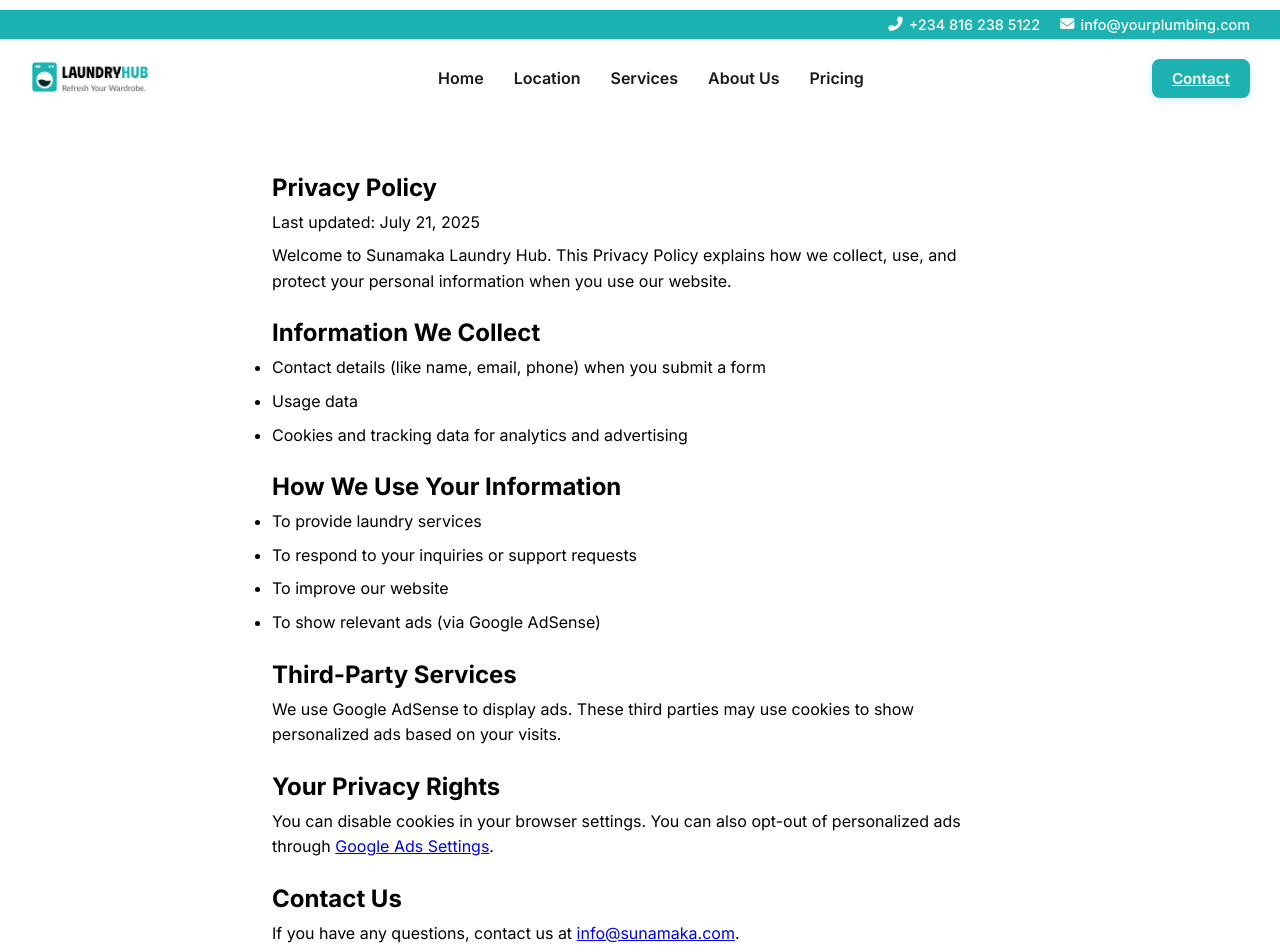
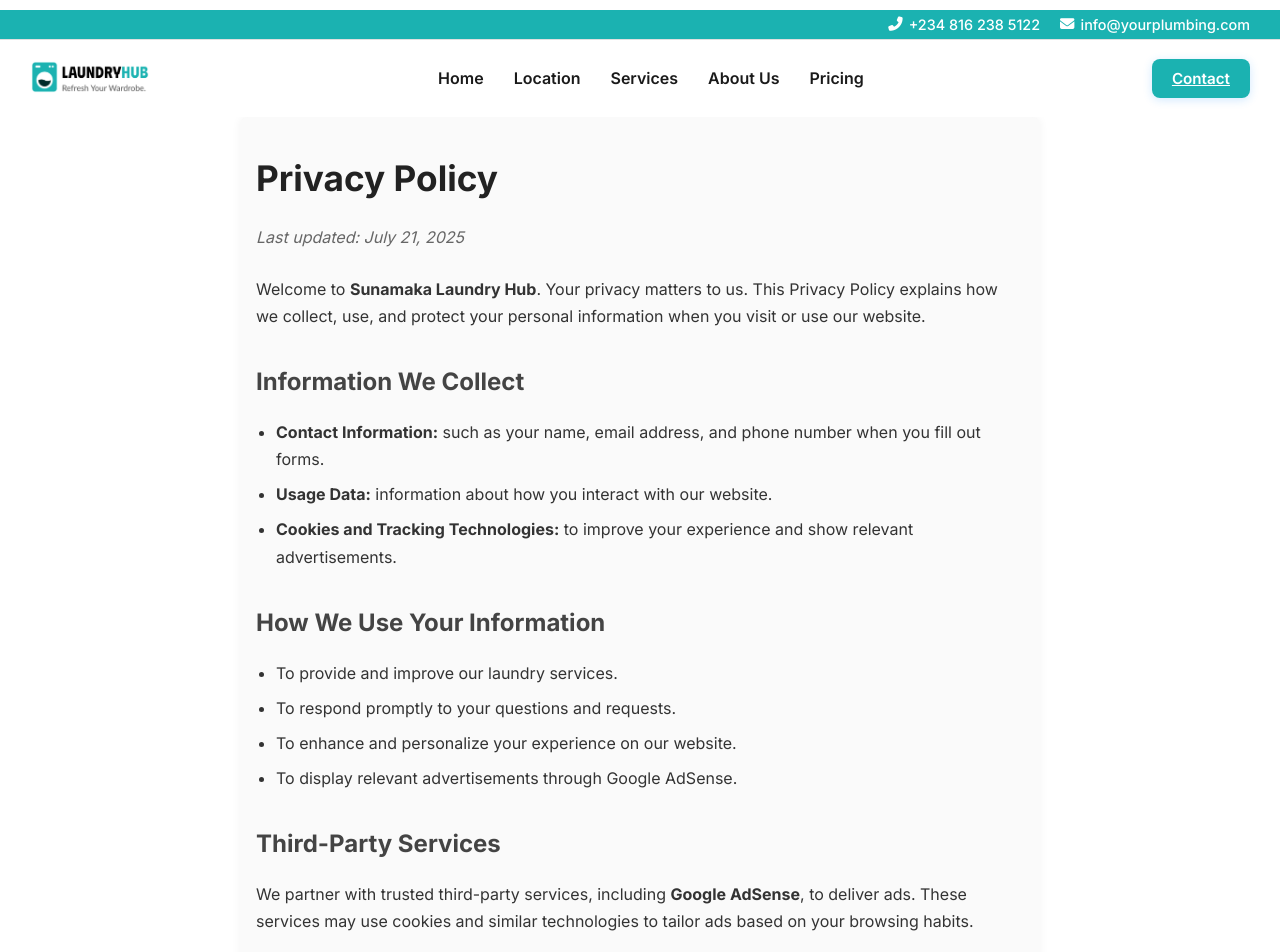
Before and after one commit to hamee264/Laundryhub, a Vue app: page /privacy in a window 1280 px wide. Shown: the top 952 px of the page. Built offline with nearby package versions, Linux system fonts and the light colour scheme.

Commit message:
updating adscence2

```diff
--- a/index.html
+++ b/index.html
@@ -4,7 +4,9 @@
     <meta charset="UTF-8" />
     <link rel="icon" type="image/svg+xml" href="/src/assets/Logo.png" />
     <meta name="viewport" content="width=device-width, initial-scale=1.0" />
-
+    <meta name="description" content="Sunamaka Laundry Hub offers fast, affordable laundry and dry cleaning services in Nigeria. Quality you can trust." />
+    <meta name="keywords" content="laundry, dry cleaning, Nigeria, Sunamaka Laundry Hub, fast service, affordable prices" />
+    <meta name="author" content="Sunamaka Laundry Hub" />
     <!-- Google AdSense Script -->
     <script async src="https://pagead2.googlesyndication.com/pagead/js/adsbygoogle.js?client=ca-pub-5327906141231735"
       crossorigin="anonymous"></script>
--- a/src/views/Privacy.vue
+++ b/src/views/Privacy.vue
@@ -3,50 +3,94 @@
   <section class="privacy-policy">
     <div class="container">
       <h1>Privacy Policy</h1>
-      <p>Last updated: July 21, 2025</p>
+      <p class="updated-date">Last updated: July 21, 2025</p>
 
       <p>
-        Welcome to Sunamaka Laundry Hub. This Privacy Policy explains how we collect, use, and protect your personal information when you use our website.
+        Welcome to <strong>Sunamaka Laundry Hub</strong>. Your privacy matters to us. This Privacy Policy explains how we collect, use, and protect your personal information when you visit or use our website.
       </p>
 
       <h2>Information We Collect</h2>
       <ul>
-        <li>Contact details (like name, email, phone) when you submit a form</li>
-        <li>Usage data</li>
-        <li>Cookies and tracking data for analytics and advertising</li>
+        <li><strong>Contact Information:</strong> such as your name, email address, and phone number when you fill out forms.</li>
+        <li><strong>Usage Data:</strong> information about how you interact with our website.</li>
+        <li><strong>Cookies and Tracking Technologies:</strong> to improve your experience and show relevant advertisements.</li>
       </ul>
 
       <h2>How We Use Your Information</h2>
       <ul>
-        <li>To provide laundry services</li>
-        <li>To respond to your inquiries or support requests</li>
-        <li>To improve our website</li>
-        <li>To show relevant ads (via Google AdSense)</li>
+        <li>To provide and improve our laundry services.</li>
+        <li>To respond promptly to your questions and requests.</li>
+        <li>To enhance and personalize your experience on our website.</li>
+        <li>To display relevant advertisements through Google AdSense.</li>
       </ul>
 
       <h2>Third-Party Services</h2>
-      <p>We use Google AdSense to display ads. These third parties may use cookies to show personalized ads based on your visits.</p>
+      <p>
+        We partner with trusted third-party services, including <strong>Google AdSense</strong>, to deliver ads. These services may use cookies and similar technologies to tailor ads based on your browsing habits.
+      </p>
 
-      <h2>Your Privacy Rights</h2>
-      <p>You can disable cookies in your browser settings. You can also opt-out of personalized ads through <a href="https://www.google.com/settings/ads" target="_blank">Google Ads Settings</a>.</p>
+      <h2>Your Privacy Choices</h2>
+      <p>
+        You can control cookie settings through your browser at any time. To opt out of personalized ads, visit <a href="https://www.google.com/settings/ads" target="_blank" rel="noopener">Google Ads Settings</a>.
+      </p>
 
       <h2>Contact Us</h2>
-      <p>If you have any questions, contact us at <a href="mailto:info@sunamaka.com">info@sunamaka.com</a>.</p>
+      <p>
+        If you have any questions or concerns about this Privacy Policy, please reach out to us at <a href="mailto:info@sunamaka.com">info@sunamaka.com</a>. We're here to help!
+      </p>
     </div>
   </section>
 </template>
 
 <style scoped>
 .privacy-policy {
-  padding: 2rem;
+  padding: 2rem 1rem;
   max-width: 800px;
   margin: 0 auto;
+  font-size: 1rem;
+  color: #333;
+  line-height: 1.7;
+  background-color: #fafafa;
+  border-radius: 8px;
+  box-shadow: 0 0 10px rgba(0, 0, 0, 0.05);
 }
-.privacy-policy h1, h2 {
-  margin-top: 1.5rem;
+
+.updated-date {
+  font-style: italic;
+  color: #666;
+  margin-bottom: 1.5rem;
 }
-.privacy-policy p, li {
+
+.privacy-policy h1 {
+  font-size: 2.2rem;
+  font-weight: 700;
+  margin-bottom: 1rem;
+  color: #222;
+}
+
+.privacy-policy h2 {
+  font-size: 1.5rem;
+  margin-top: 2rem;
+  margin-bottom: 1rem;
+  color: #444;
+}
+
+.privacy-policy p, .privacy-policy li {
   margin-top: 0.5rem;
-  line-height: 1.6;
+  font-weight: 400;
+}
+
+.privacy-policy ul {
+  list-style-type: disc;
+  margin-left: 1.25rem;
+}
+
+a {
+  color: #007BFF;
+  text-decoration: none;
+}
+
+a:hover {
+  text-decoration: underline;
 }
 </style>
```
